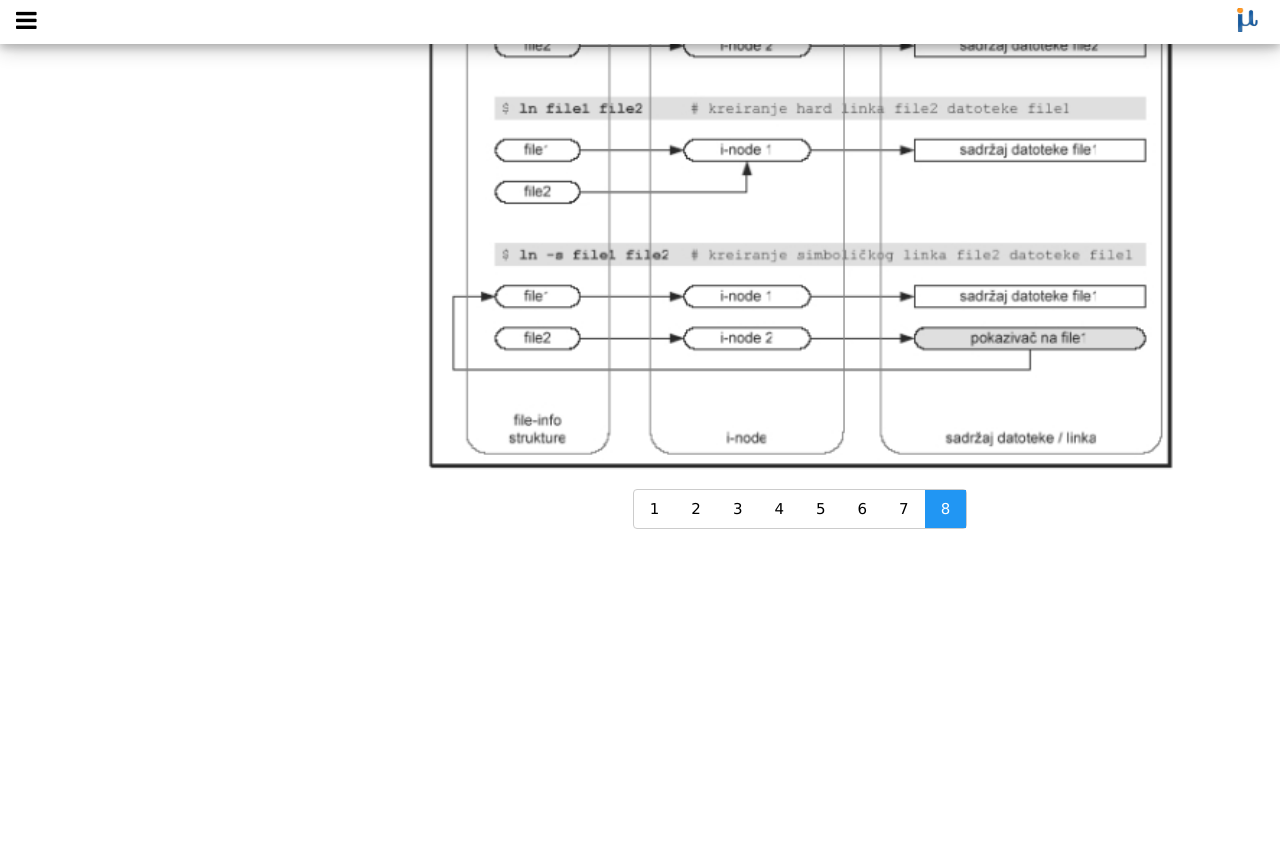
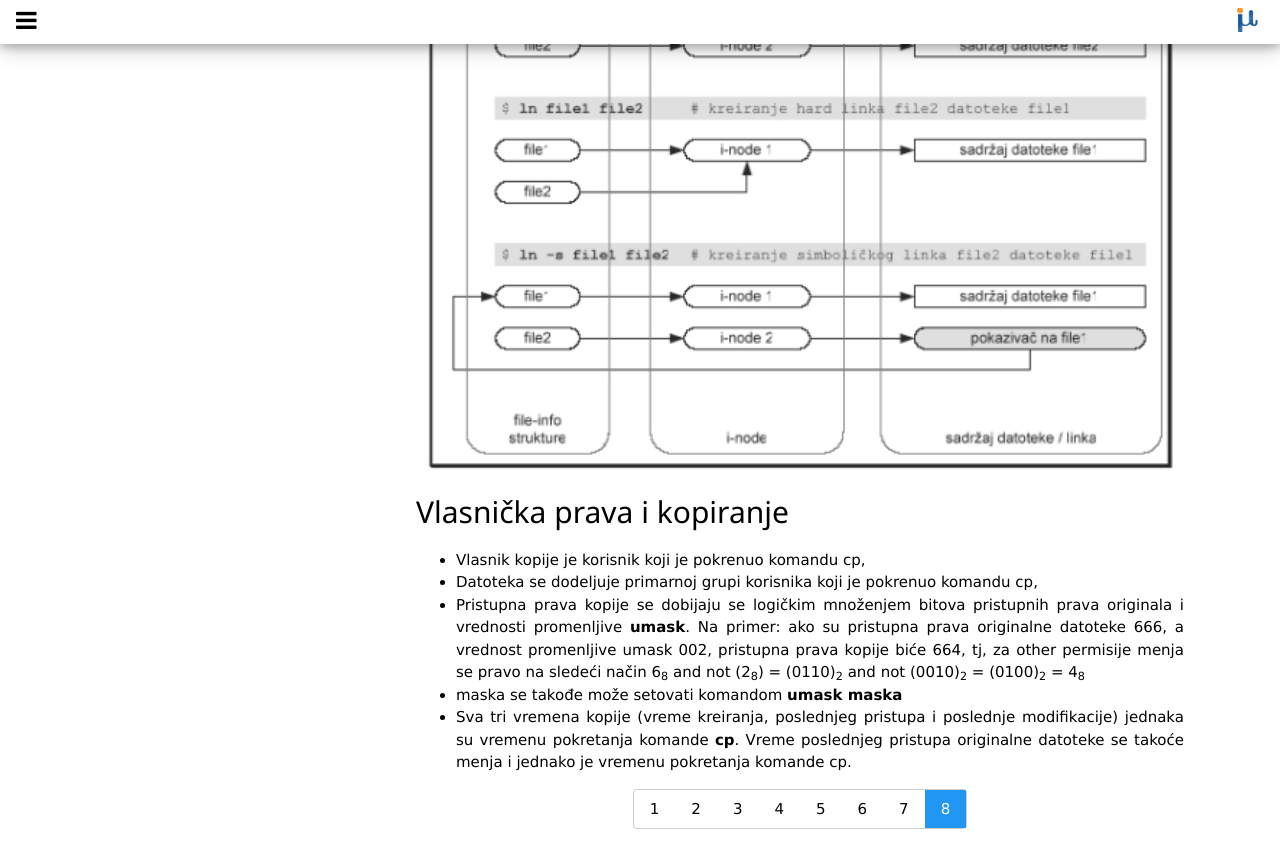
Before and after one commit to knezevicmarko/knezevicmarko.github.io, a Jekyll site: the page built from _os1/2017/208-linux8.md, in a window 1280 px wide and 900 px high, scrolled down 1539 px. Shown: the top 868 px of the window. Built offline with Jekyll 4.4.1, drawn with Linux system fonts in a browser that asks for light colours; nearby versions of some CDN libraries; comment, search, counter and statistics services are not loaded; before the commit the page ends 2139 px from its top, so only the background shows below that.

Commit message:
Priprema os1

```diff
--- a/_os1/2017/208-linux8.md
+++ b/_os1/2017/208-linux8.md
@@ -56,3 +56,12 @@ $ ls -l junk
 lrwxrwxrwx 1 root root 15 Sep 5 14:40 junk -> unexist
 {% endhighlight %}
 ![Linkovi.](/assets/os1/linkoviInode.jpg "Linkovi.")
+
+## Vlasnička prava i kopiranje
+
+* Vlasnik kopije je korisnik koji je pokrenuo komandu cp,
+* Datoteka se dodeljuje primarnoj grupi korisnika koji je pokrenuo komandu cp,
+* Pristupna prava kopije se dobijaju se logičkim množenjem bitova pristupnih prava originala i vrednosti promenljive **umask**. Na primer: ako su pristupna prava originalne datoteke 666, a vrednost promenljive umask 002, pristupna prava kopije biće 664, tj, za  other permisije menja se pravo na sledeći način
+6<sub>8</sub> and not (2<sub>8</sub>) = (0110)<sub>2</sub> and not (0010)<sub>2</sub> = (0100)<sub>2</sub> = 4<sub>8</sub>
+* maska se takođe može setovati komandom **umask maska**
+* Sva tri vremena kopije (vreme kreiranja, poslednjeg pristupa i poslednje modifikacije) jednaka su vremenu pokretanja komande **cp**. Vreme poslednjeg pristupa originalne datoteke se takoće menja i jednako je vremenu pokretanja komande cp.
```
Also changed, not shown: _os1/2017/209-linux9.md (added, +81 -0 lines).
